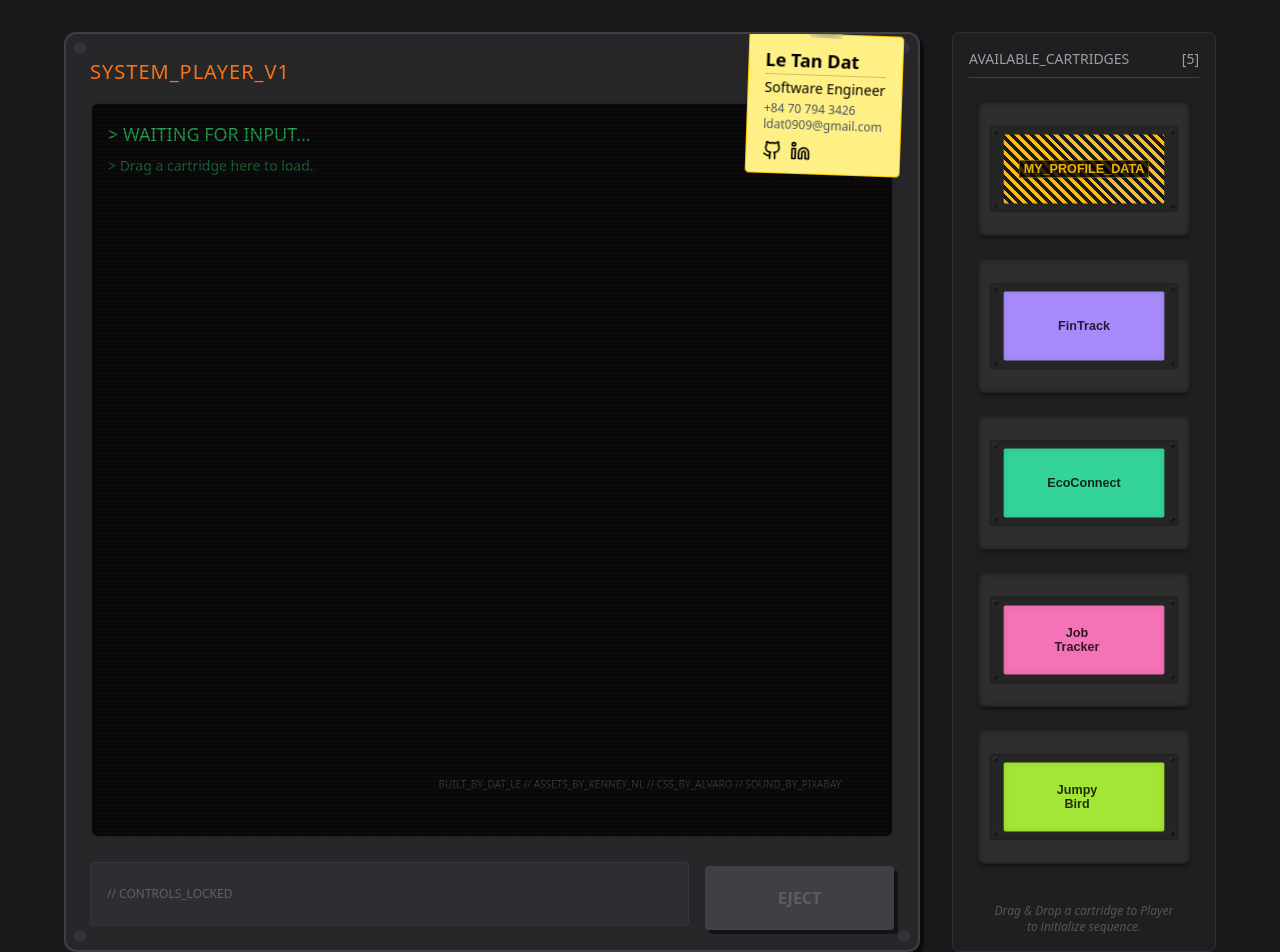
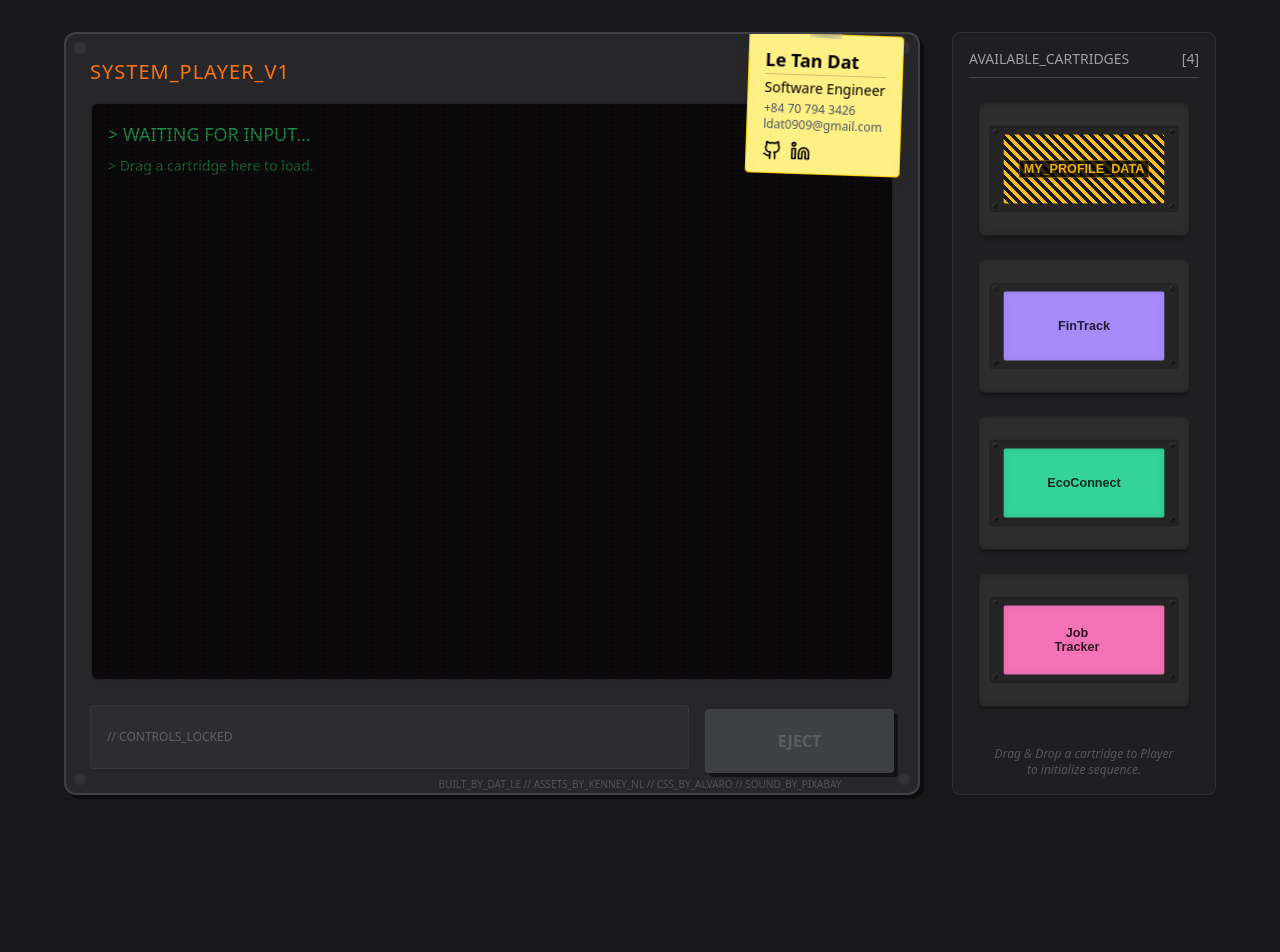
Before and after one commit to datle04/my-portfolio, a Next.js app: page / in a window 1280 px wide. Shown: the top 952 px of the page. After the commit the page ends 827 px from the top, so only its background shows below. Built offline with nearby package versions, Linux system fonts and the light colour scheme.

Commit message:
Removed JumpyBird

```diff
--- a/data/projects.ts
+++ b/data/projects.ts
@@ -100,19 +100,19 @@ export const projectsData: ProjectData[] = [
     themeColor: "#F472B6",
     color: "#F472B6"
   },
-  {
-    id: "jumpybird",
-    title: "Jumpy Bird",
-    shortDesc: "A Flappy Bird clone Web game",
-    description: "Jumpy Bird is a clone of the famous game built with Cocos Creator to fulfill my passion for games.",
-    techStack: ["Cocos Creator, TypeScript"],
-    images: [JumpyBirdGif],
-    links: {
-      github: "https://github.com/datle04/jumpy-bird",
-    },
-    themeColor: "#a3e635",
-    color: "#a3e635"
-  },
+  // {
+  //   id: "jumpybird",
+  //   title: "Jumpy Bird",
+  //   shortDesc: "A Flappy Bird clone Web game",
+  //   description: "Jumpy Bird is a clone of the famous game built with Cocos Creator to fulfill my passion for games.",
+  //   techStack: ["Cocos Creator, TypeScript"],
+  //   images: [JumpyBirdGif],
+  //   links: {
+  //     github: "https://github.com/datle04/jumpy-bird",
+  //   },
+  //   themeColor: "#a3e635",
+  //   color: "#a3e635"
+  // },
 ];
 
 export const getProjectById = (id: string) => projectsData.find(p => p.id === id);
```
